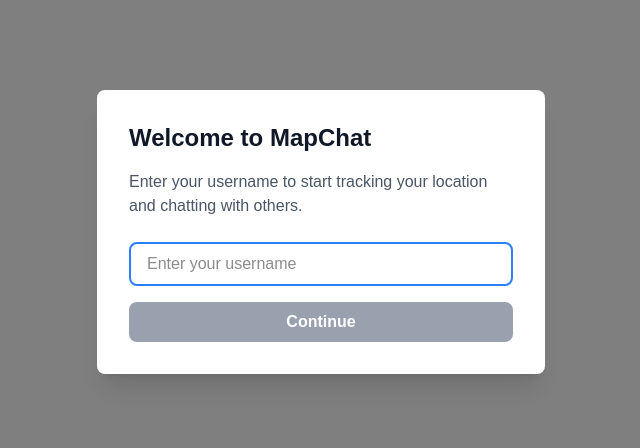
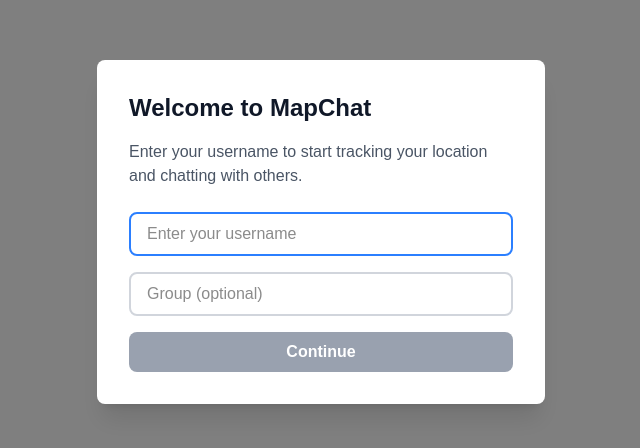
Before and after one commit to tthogho1/convexchat, a React (Vite) app: page / in a window 1280 px wide. Shown: the part 168-616 px from the top of the page, without its empty margins (319-959 px from the left). Built offline with nearby package versions, Linux system fonts and the light colour scheme; no server answers.

Commit message:
Add optional group input to UsernameInput and store group in App state

```diff
--- a/src/App.tsx
+++ b/src/App.tsx
@@ -12,6 +12,7 @@ import { useGeolocation } from './hooks/useGeolocation';
 export default function App() {
   const [userId, setUserId] = useState<Id<'users'> | null>(null);
   const [username, setUsername] = useState<string | null>(null);
+  const [group, setGroup] = useState<string | null>(null);
 
   const createUser = useMutation(api.myFunctions.createUser);
   const locations = useQuery(api.myFunctions.getLocations) ?? [];
@@ -20,10 +21,13 @@ export default function App() {
   // Use geolocation hook (updates every 5 seconds)
   const { latitude, longitude, error: geoError } = useGeolocation(userId, 5);
 
-  const handleUsernameSubmit = async (newUsername: string) => {
+  const handleUsernameSubmit = async (newUsername: string, newGroup?: string) => {
     try {
-      const newUserId = await createUser({ username: newUsername });
+      const payload: Record<string, unknown> = { username: newUsername };
+      if (newGroup) payload.group = newGroup;
+      const newUserId = await createUser(payload as any);
       setUsername(newUsername);
+      setGroup(newGroup ?? null);
       setUserId(newUserId);
       // Do not persist credentials to localStorage; keep session in-memory
     } catch (error) {
@@ -38,7 +42,7 @@ export default function App() {
 
   // Show username input if not logged in
   if (!username || !userId) {
-    return <UsernameInput onSubmit={(name) => void handleUsernameSubmit(name)} />;
+    return <UsernameInput onSubmit={(name, grp) => void handleUsernameSubmit(name, grp)} />;
   }
 
   return (
--- a/src/components/UsernameInput.tsx
+++ b/src/components/UsernameInput.tsx
@@ -1,16 +1,18 @@
 import { useState } from 'react';
 
 interface UsernameInputProps {
-  onSubmit: (username: string) => void;
+  onSubmit: (username: string, group?: string) => void;
 }
 
 export function UsernameInput({ onSubmit }: UsernameInputProps) {
   const [username, setUsername] = useState('');
+  const [group, setGroup] = useState('');
 
   const handleSubmit = (e: React.FormEvent) => {
     e.preventDefault();
     if (username.trim()) {
-      onSubmit(username.trim());
+      const groupValue = group.trim() || undefined;
+      onSubmit(username.trim(), groupValue);
     }
   };
 
@@ -34,6 +36,15 @@ export function UsernameInput({ onSubmit }: UsernameInputProps) {
             maxLength={20}
             autoFocus
           />
+          <input
+            type="text"
+            value={group}
+            onChange={(e) => setGroup(e.target.value)}
+            placeholder="Group (optional)"
+            className="w-full px-4 py-2 border-2 border-gray-300 dark:border-gray-600 rounded-lg
+                     focus:outline-none focus:border-blue-500 dark:bg-slate-700 dark:text-white mb-4"
+            maxLength={30}
+          />
           <button
             type="submit"
             disabled={!username.trim()}
```
